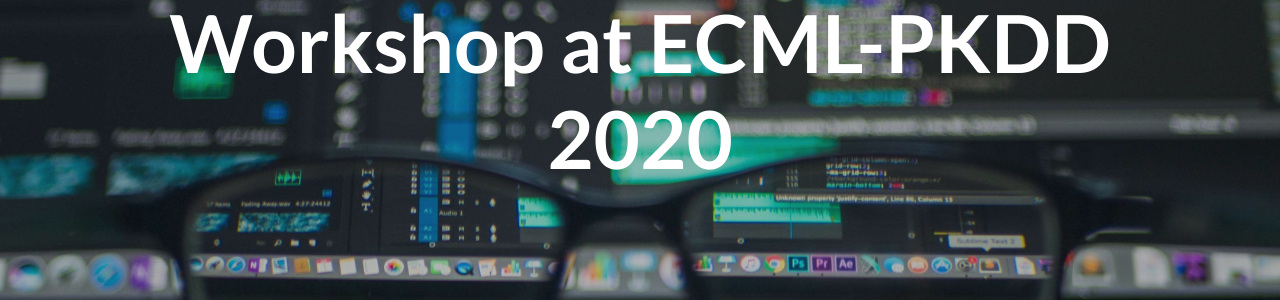
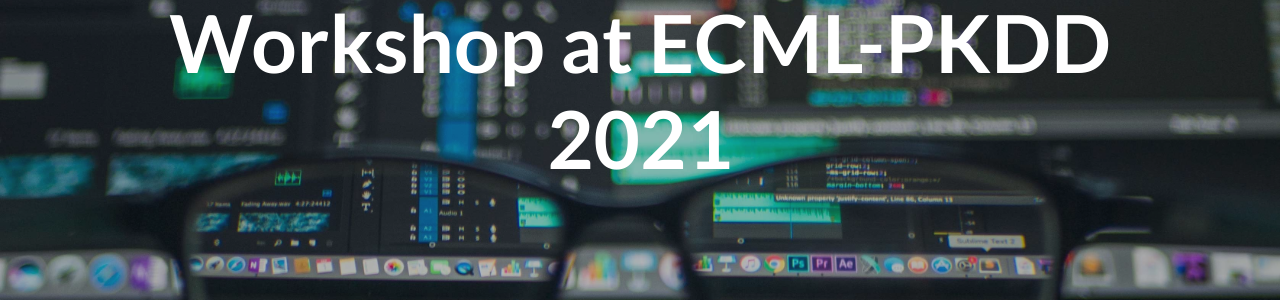
Before and after one commit to teaching-ml/2021, a Jekyll site: the page built from index.md, in a window 1280 px wide and 900 px high. Shown: the part 318-618 px from the top of the window. Built offline with Jekyll 4.4.1, drawn with Linux system fonts in a browser that asks for light colours; nearby versions of some CDN libraries; library files that are not in the unit come from our copies; some of the changed text lies outside the part shown.

Commit message:
2021 year update

```diff
--- a/_config.yml
+++ b/_config.yml
@@ -18,10 +18,10 @@
 # You can create any custom variable you would like, and they will be accessible
 # in the templates via {{ site.myvariable }}.
 
-title: "Teaching Machine Learning Workshop at ECML-PKDD 2020"
-baseurl: "/2020" # the subpath of your site, e.g. /blog
+title: "Teaching Machine Learning Workshop at ECML-PKDD 2021"
+baseurl: "/2021" # the subpath of your site, e.g. /blog
 url: "https://teaching-ml.github.io" # the base hostname & protocol for your site, e.g. http://example.com
-github: "https://github.com/teaching-ml/2020/"
+github: "https://github.com/teaching-ml/2021/"
 
 kramdown:
   parse_block_html: true
--- a/index.md
+++ b/index.md
@@ -1,6 +1,6 @@
 ---
 layout: index
-title: 'Teaching ML @ ECML-PKDD 2020'
+title: 'Teaching ML @ ECML-PKDD 2021'
 ---
 
 ## Content
```
Also changed, not shown: 1 other file.
